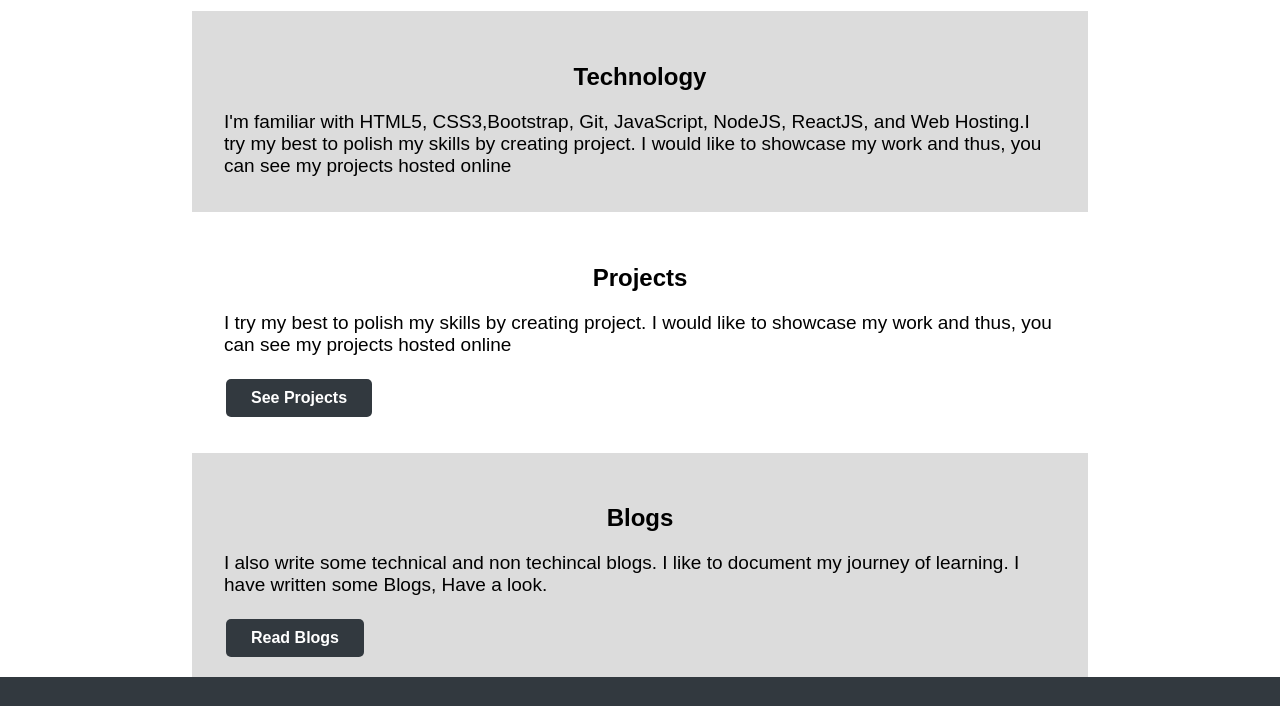
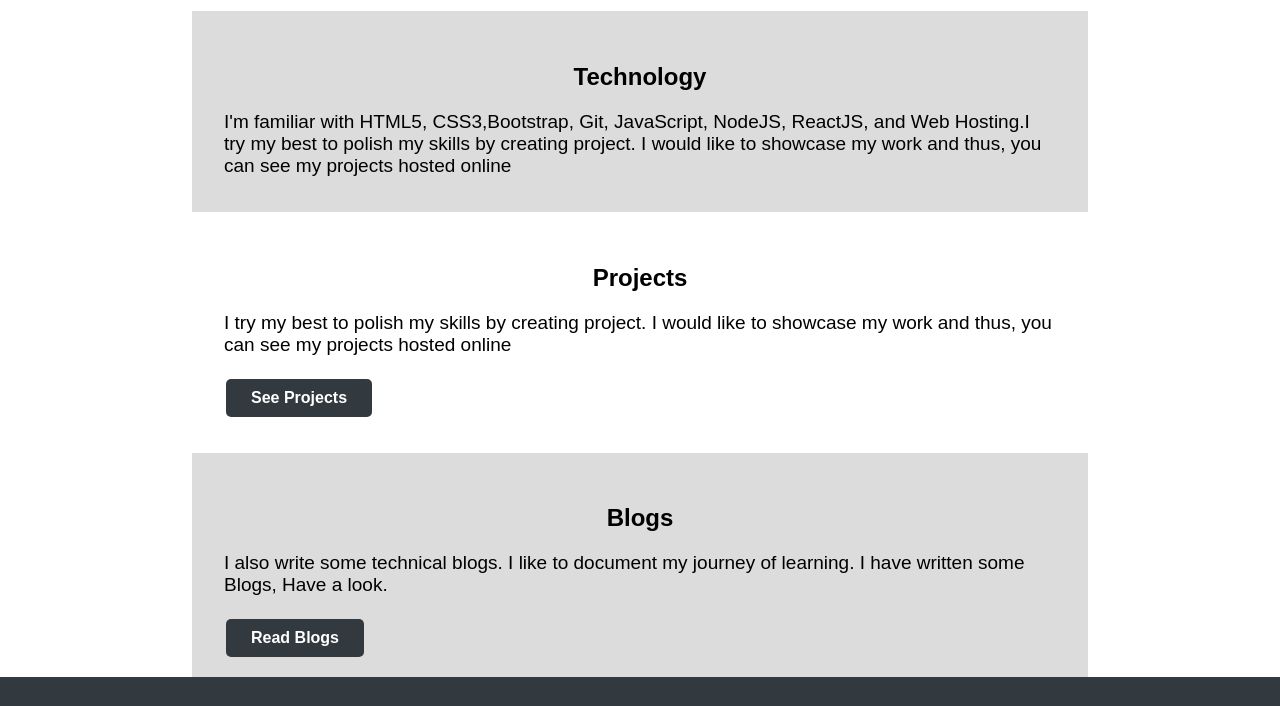
Before and after one commit to abhishek36/portfolio, a plain HTML site: page index.html in a window 1280 px wide. Shown: the part 547-1253 px from the top of the page. Drawn offline with Linux system fonts and the light colour scheme.

Commit message:
Index changes

```diff
--- a/index.html
+++ b/index.html
@@ -53,7 +53,7 @@
         <section class="section ow">
             <div class="container container-center">
                 <h1>Blogs</h1>
-                <p class="p-container">I also write some technical and non techincal blogs. I like to document my
+                <p class="p-container">I also write some technical blogs. I like to document my
                     journey of learning. I
                     have
                     written some Blogs, Have a look.</p>
```
